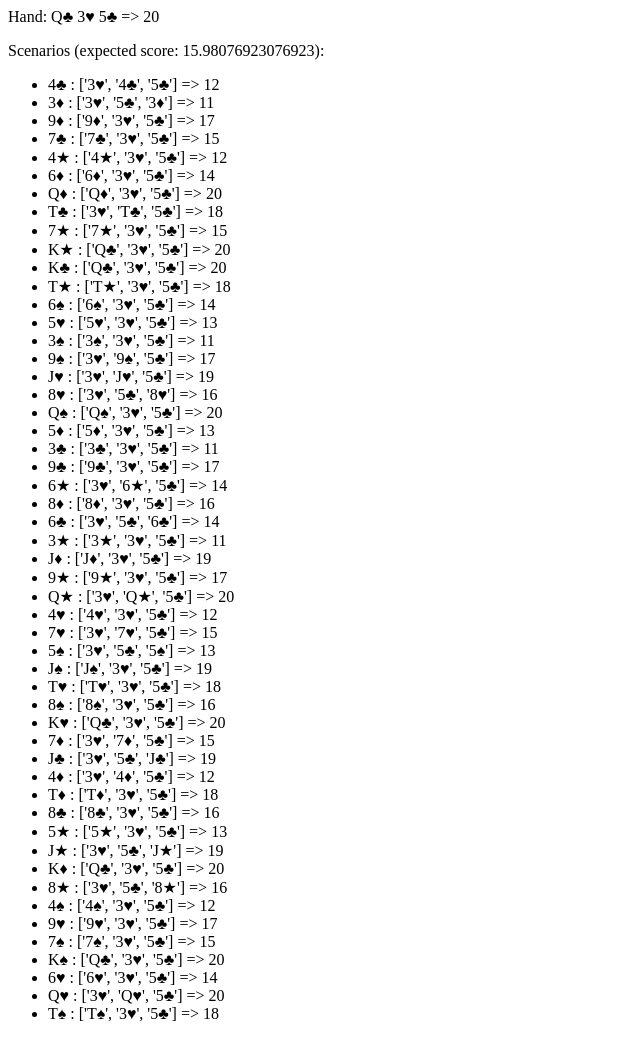
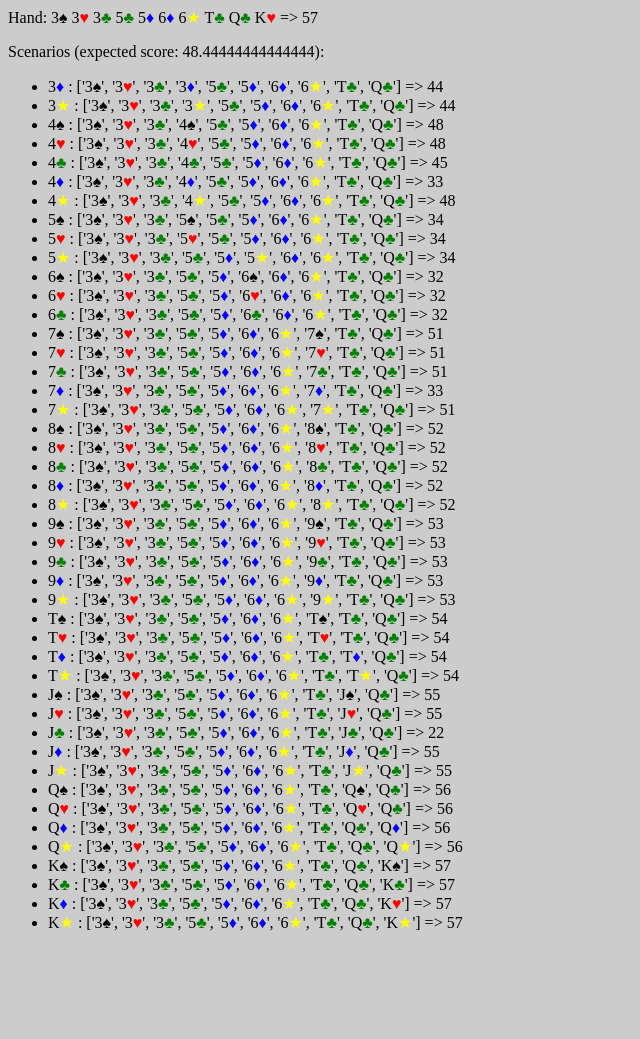
Before and after one commit to chellmuth/5-crowns, a Flask app: page / in a window 1280 px wide. Shown: the whole page, without its empty margins (0-640 px from the left). After the commit the page ends 931 px from the top, so only its background shows below. Run offline with Flask 2, Linux system fonts and the light colour scheme.

Commit message:
Add sorting and colors

```diff
--- a/app/routes.py
+++ b/app/routes.py
@@ -26,18 +26,18 @@ def card_to_fragment(card):
     }
 
     suits = {
-        Suit.Spades: "&spades;",
-        Suit.Hearts: "&hearts;",
-        Suit.Clubs: "&clubs;",
-        Suit.Diamonds: "&diams;",
-        Suit.Stars: "&#9733;",
+        Suit.Spades: '<span class="spades">&spades;</span>',
+        Suit.Hearts: '<span class="hearts">&hearts;</span>',
+        Suit.Clubs: '<span class="clubs">&clubs;</span>',
+        Suit.Diamonds: '<span class="diamonds">&diams;</span>',
+        Suit.Stars: '<span class="stars">&#9733;</span>',
     }
 
     return f"{ranks[card.rank]}{suits[card.suit]}"
 
 @app.route('/')
 def hello_world():
-    hand = dealer.deal(3)
+    hand = dealer.deal(10)
     current_score = scoring.find_best_configuration(hand, 0).score
 
     simulated = simulation.simulate(hand)
@@ -45,14 +45,14 @@ def hello_world():
     game = {
         "hand": [
             card_to_fragment(card)
-            for card in hand
+            for card in cards.sort(hand)
         ],
         "scenarios": [
             (
                 card_to_fragment(draw),
                 [
                     card_to_fragment(card)
-                    for card in scoring_hand
+                    for card in cards.sort(scoring_hand)
                 ],
                 score
             )
--- a/app/templates/index.html
+++ b/app/templates/index.html
@@ -1,3 +1,17 @@
+<!html>
+<head>
+    <title>Five Crowns: Hand Analysis</title>
+    <style>
+        body { background: #ccc; }
+
+        .spades { color: black; }
+        .hearts { color: red; }
+        .clubs { color: green; }
+        .diamonds { color: blue; }
+        .stars { color: yellow; }
+    </style>
+</head>
+<body>
 <p>
     Hand:
     {% for card in game["hand"] %}
@@ -15,3 +29,4 @@
        {% endfor %}
     </ul>
 </p>
+</body>
--- a/crowns/cards.py
+++ b/crowns/cards.py
@@ -34,6 +34,12 @@ class Card:
     def __repr__(self):
         return f"({self.suit}, {self.rank})"
 
+    # todo: change definition order and use order=True
+    def __lt__(self, other):
+        return self.rank < other.rank or (
+            self.rank == other.rank and self.suit < other.suit
+        )
+
 def all():
     return [
         Card(*card)
@@ -43,3 +49,6 @@ def all():
 
 def all_except(hand):
     return set(all()).difference(hand)
+
+def sort(hand):
+    return sorted(hand)
--- a/crowns/simulation.py
+++ b/crowns/simulation.py
@@ -6,7 +6,7 @@ import crowns.scoring as scoring
 from crowns.cards import Card
 
 def simulate(hand: Set[Card]):
-    draws = cards.all_except(hand)
+    draws = cards.sort(cards.all_except(hand))
 
     scenarios = []
     for draw in draws:
```
